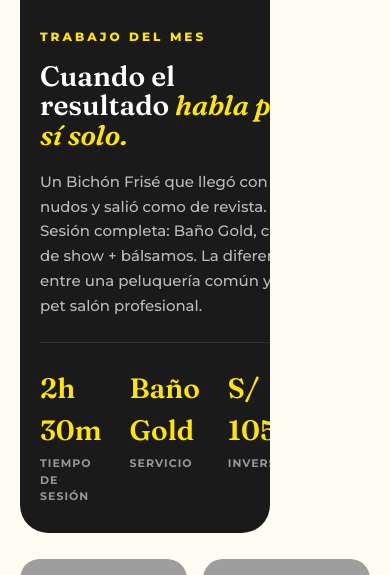
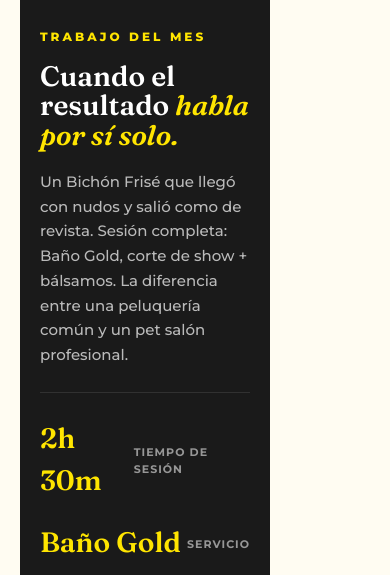
Before and after one commit to Daniel-Dp/groom-peru, a Flask app: page / in a window 390 px wide. Shown: the part 5925-6500 px from the top of the page. Run offline with Flask 3, Linux system fonts and the light colour scheme; grey boxes are pictures that could not be loaded.

Commit message:
fix: actualizar estilos CSS

```diff
--- a/app/static/css/styles.css
+++ b/app/static/css/styles.css
@@ -1596,6 +1596,18 @@ section { position: relative; }
   flex-direction: column;
   justify-content: center;
 }
+
+.gal-feature-body {
+  overflow: hidden; /* 🔥 ESTA ES LA CLAVE */
+}
+
+@media (max-width: 800px) {
+  .gal-feature {
+    width: 100%;      /* asegura ancho completo */
+    overflow: hidden; /* evita corte lateral */
+  }
+}
+
 .gal-feature-body .eyebrow { color: var(--yellow); margin-bottom: 16px; }
 .gal-feature-body h3 {
   font-family: 'Fraunces', serif;
@@ -1611,12 +1623,38 @@ section { position: relative; }
   line-height: 1.65;
   margin-bottom: 24px;
 }
+
 .gal-feature-stats {
   display: flex;
   gap: 28px;
   padding-top: 24px;
   border-top: 1px solid rgba(255,255,255,0.1);
-}
+  flex-wrap: wrap; /* 🔥 ESTA ES LA LÍNEA QUE TE FALTA */
+}
+
+
+@media (max-width: 800px) {
+  .gal-feature-stats {
+    display: grid;
+    grid-template-columns: 1fr; /* 1 columna */
+    gap: 16px;
+  }
+
+  .gal-feature-stats div {
+  display: flex;
+  justify-content: space-between;
+  align-items: center;
+  min-width: 0; /* ✅ adicional, NO reemplaza */
+}
+
+
+}
+
+.gal-feature-stats b {
+    font-size: 22px;
+    word-break: break-word; /* 🔥 evita que "2h 30m" se corte */
+  }
+
 .gal-feature-stats div {
   font-size: 11px;
   color: rgba(255,255,255,0.55);
```
